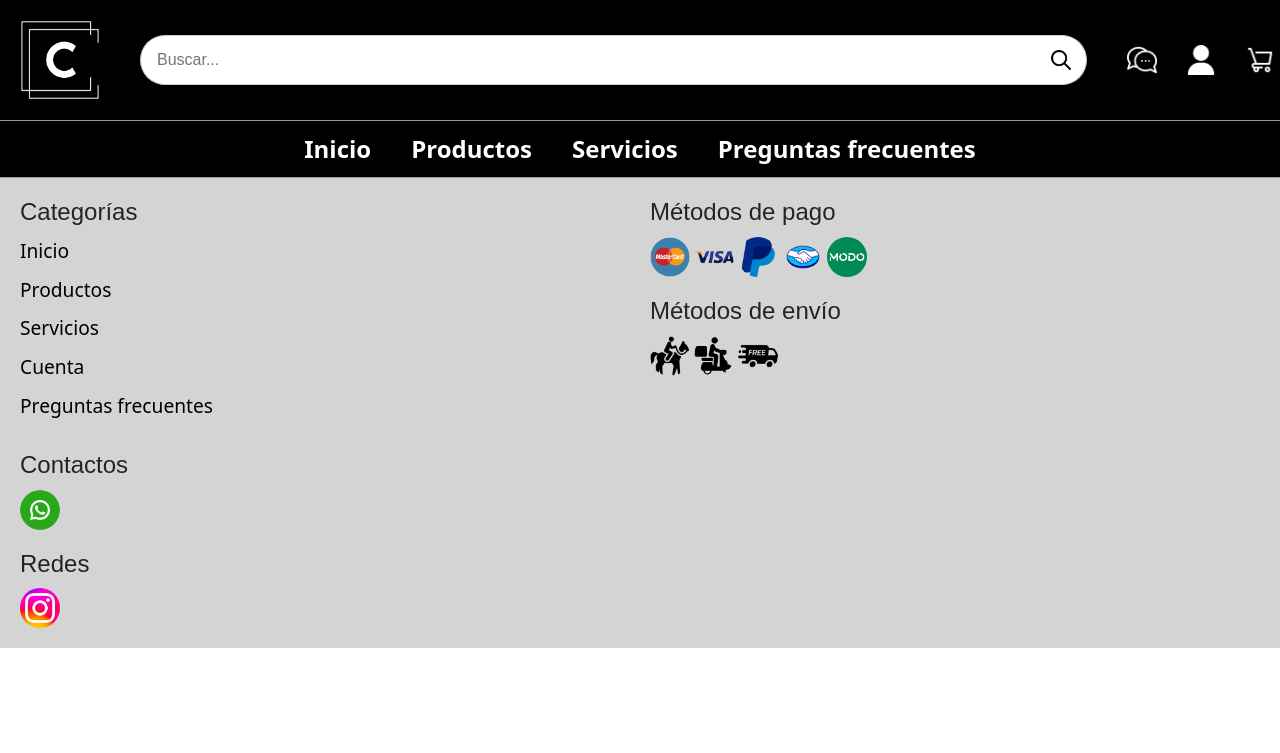
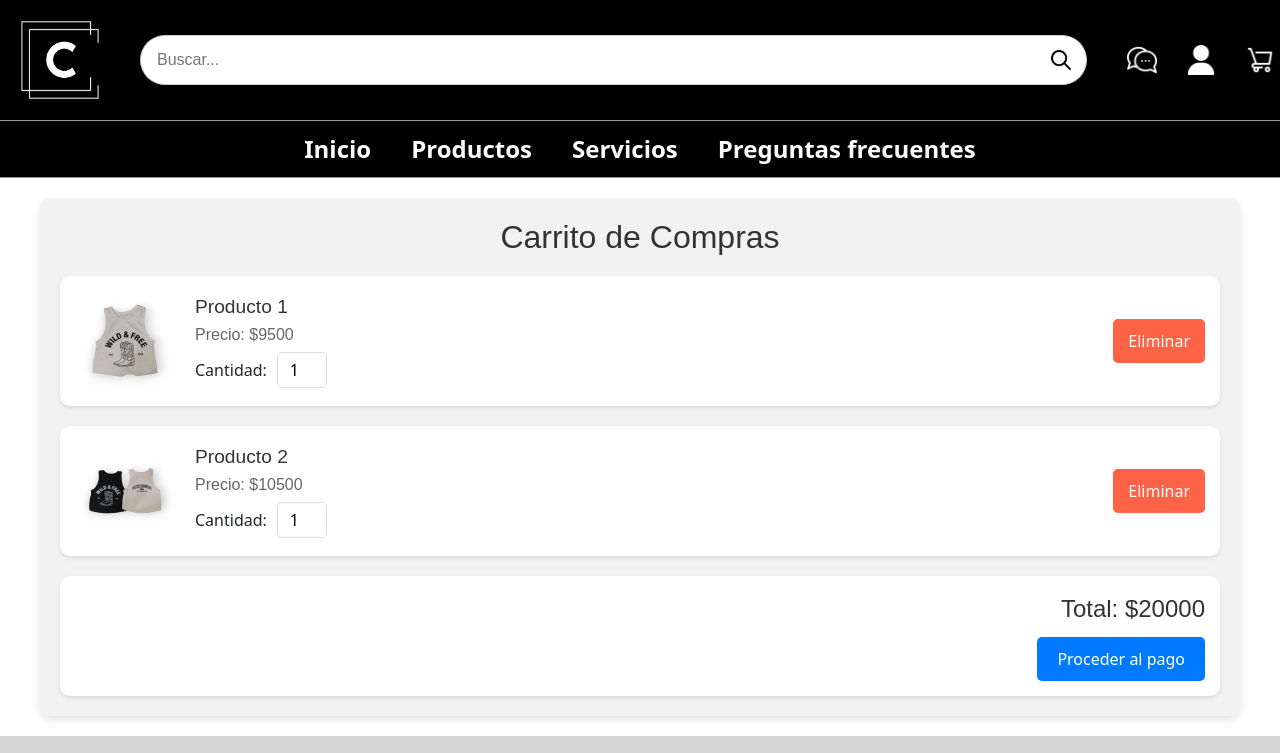
Before and after one commit to AgusRe/coder-desarrolloweb, a plain HTML site: page pages/carro.html in a window 1280 px wide. Shown: the top 753 px of the page. Drawn offline with nearby package versions, Linux system fonts and the light colour scheme; a web font is replaced by a local one.

Commit message:
Paginas de carro y cuenta añadidas. CSS modificado.

```diff
--- a/css/styles.css
+++ b/css/styles.css
@@ -929,3 +929,129 @@ button:focus {
         border-bottom: 1px solid #ddd;
     }
 }
+
+/*************** Carrito de Compras ***************/
+
+.main--carrito {
+    max-width: 1200px;
+    margin: 20px auto;
+    padding: 20px;
+    background-color: #d5d5d54d;
+    border-radius: 10px;
+    box-shadow: 0 4px 8px rgba(0, 0, 0, 0.1);
+}
+
+.main--carrito h1 {
+    text-align: center;
+    margin-bottom: 20px;
+    font-size: 2rem;
+    color: #333;
+}
+
+.carrito-productos {
+    display: flex;
+    flex-direction: column;
+    gap: 20px;
+    margin-bottom: 20px;
+}
+
+.producto {
+    display: flex;
+    align-items: center;
+    gap: 20px;
+    background-color: #ffffff;
+    padding: 15px;
+    border-radius: 10px;
+    box-shadow: 0 2px 4px rgba(0, 0, 0, 0.1);
+}
+
+.producto img {
+    width: 100px;
+    height: 100px;
+    object-fit: cover;
+    border-radius: 10px;
+}
+
+.info-producto {
+    flex: 1;
+}
+
+.info-producto h2 {
+    margin: 0;
+    font-size: 1.2rem;
+    color: #333;
+}
+
+.info-producto p {
+    margin: 5px 0;
+    color: #666;
+    font-size: 1rem;
+}
+
+.cantidad {
+    display: flex;
+    align-items: center;
+    gap: 10px;
+}
+
+.cantidad input {
+    width: 50px;
+    padding: 5px;
+    border: 1px solid #ddd;
+    border-radius: 5px;
+    text-align: center;
+}
+
+.eliminar {
+    background-color: #FF6347;
+    color: #fff;
+    border: none;
+    padding: 10px 15px;
+    border-radius: 5px;
+    cursor: pointer;
+    transition: background-color 0.3s ease;
+}
+
+.eliminar:hover {
+    background-color: #e04e3a;
+}
+
+.carrito-total {
+    text-align: right;
+    background-color: #ffffff;
+    padding: 15px;
+    border-radius: 10px;
+    box-shadow: 0 2px 4px rgba(0, 0, 0, 0.1);
+}
+
+.carrito-total p {
+    font-size: 1.5rem;
+    margin: 0 0 10px;
+    color: #333;
+}
+
+.carrito-total .btn-pagar {
+    background-color: #007BFF;
+    color: #fff;
+    border: none;
+    padding: 10px 20px;
+    font-size: 1rem;
+    border-radius: 5px;
+    cursor: pointer;
+    transition: background-color 0.3s ease;
+}
+
+.carrito-total .btn-pagar:hover {
+    background-color: #0056b3;
+}
+
+@media (max-width: 768px) {
+    .producto {
+        flex-direction: column;
+        align-items: flex-start;
+    }
+
+    .carrito-total {
+        text-align: center;
+    }
+}
--- a/pages/carro.html
+++ b/pages/carro.html
@@ -50,8 +50,43 @@
         </nav>
     </header>
 
-    <main>
+    <main class="main main--carrito">
+        <h1>Carrito de Compras</h1>
 
+        <!-- Lista de productos -->
+        <div class="carrito-productos">
+            <div class="producto">
+                <img src="../img/destacados-producto-1.jpeg" alt="Producto 1">
+                <div class="info-producto">
+                    <h2>Producto 1</h2>
+                    <p>Precio: $9500</p>
+                    <div class="cantidad">
+                        <label for="cantidad1">Cantidad:</label>
+                        <input type="number" id="cantidad1" value="1" min="1">
+                    </div>
+                </div>
+                <button class="eliminar">Eliminar</button>
+            </div>
+
+            <div class="producto">
+                <img src="../img/destacados-producto-2.jpeg" alt="Producto 2">
+                <div class="info-producto">
+                    <h2>Producto 2</h2>
+                    <p>Precio: $10500</p>
+                    <div class="cantidad">
+                        <label for="cantidad2">Cantidad:</label>
+                        <input type="number" id="cantidad2" value="1" min="1">
+                    </div>
+                </div>
+                <button class="eliminar">Eliminar</button>
+            </div>
+        </div>
+
+        <!-- Total y botones -->
+        <div class="carrito-total">
+            <p>Total: <span>$20000</span></p>
+            <button class="btn-pagar">Proceder al pago</button>
+        </div>
     </main>
 
     <footer> <!-- Pie de página -->
```
Also changed, not shown: pages/cuenta.html (+0 -4 lines).
